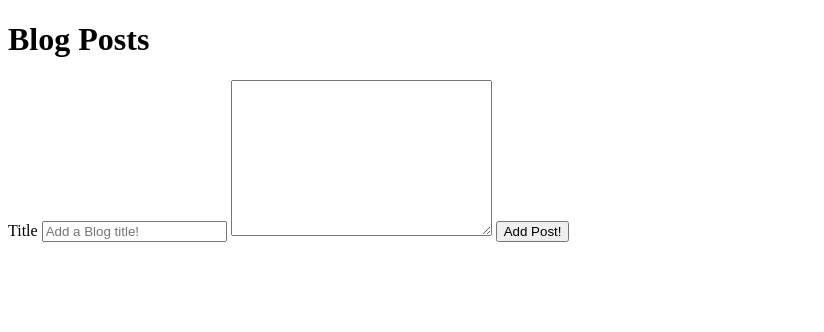
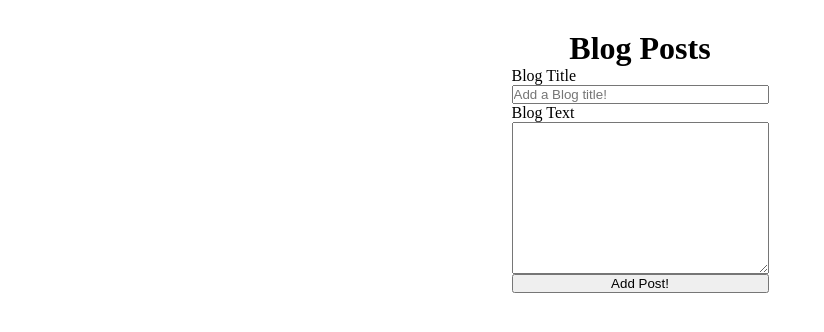
Before and after one commit to jjconway23/blog-posts, a plain HTML site: page index.html in a window 1280 px wide. Shown: the whole page, without its empty margins (0-824 px from the left). Drawn offline with Linux system fonts and the light colour scheme.

Commit message:
Add basic styling

```diff
--- a/index.html
+++ b/index.html
@@ -7,15 +7,15 @@
     <link rel="stylesheet" href="/styles/styles.css">
     <title>Blog Posts</title>
 </head>
-<body>
+<body class="flex flex-direction">
     <header>
         <h1>Blog Posts</h1>
     </header>
-    <main>
-        <form>
-            <label for="blog-title">Title</label>
+    <main >
+        <form class="flex flex-direction">
+            <label for="blog-title">Blog Title</label>
             <input type="text" name="blog-title" id="blog-title" placeholder="Add a Blog title!">
-            <label for="blog-text"></label>
+            <label for="blog-text">Blog Text</label>
             <textarea name="blog-text" id="blog-text" cols="30" rows="10"></textarea>
             <button id= "submit-btn" type="submit">Add Post!</button>
         </form>
--- a/styles/styles.css
+++ b/styles/styles.css
@@ -0,0 +1,23 @@
+html{
+    font-size: 62.5%;
+}
+*{
+    padding: 0;
+    margin: 0;
+    box-sizing: border-box;
+}
+/* Global Styles */
+.flex{
+    display: flex;
+}
+.flex-direction{
+    flex-direction: column;
+}
+/*  */
+body{
+    width: 70%;
+    align-items: center;
+    margin: 0 auto;
+    padding: 3rem;
+    font-size: 1.6rem;
+}
```
